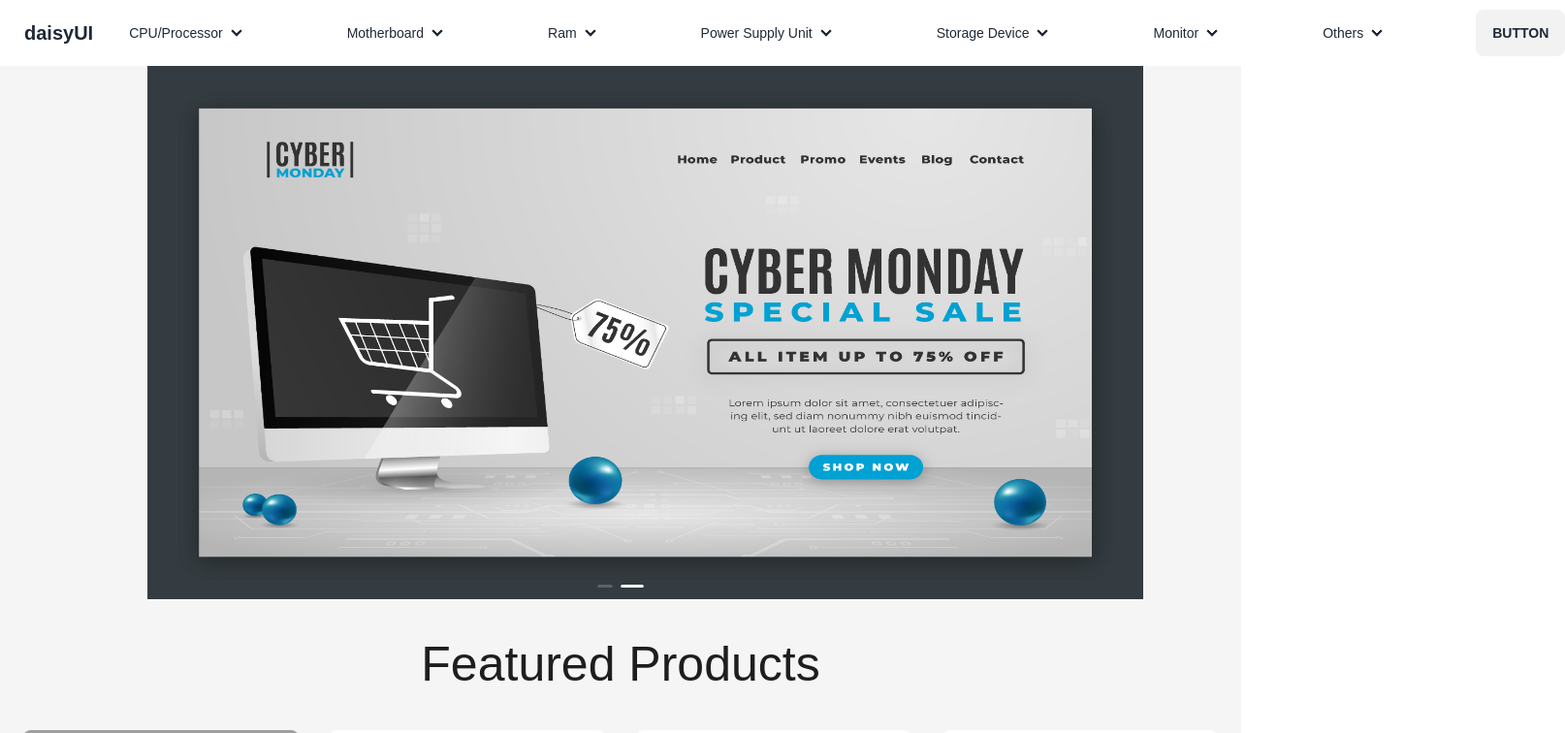
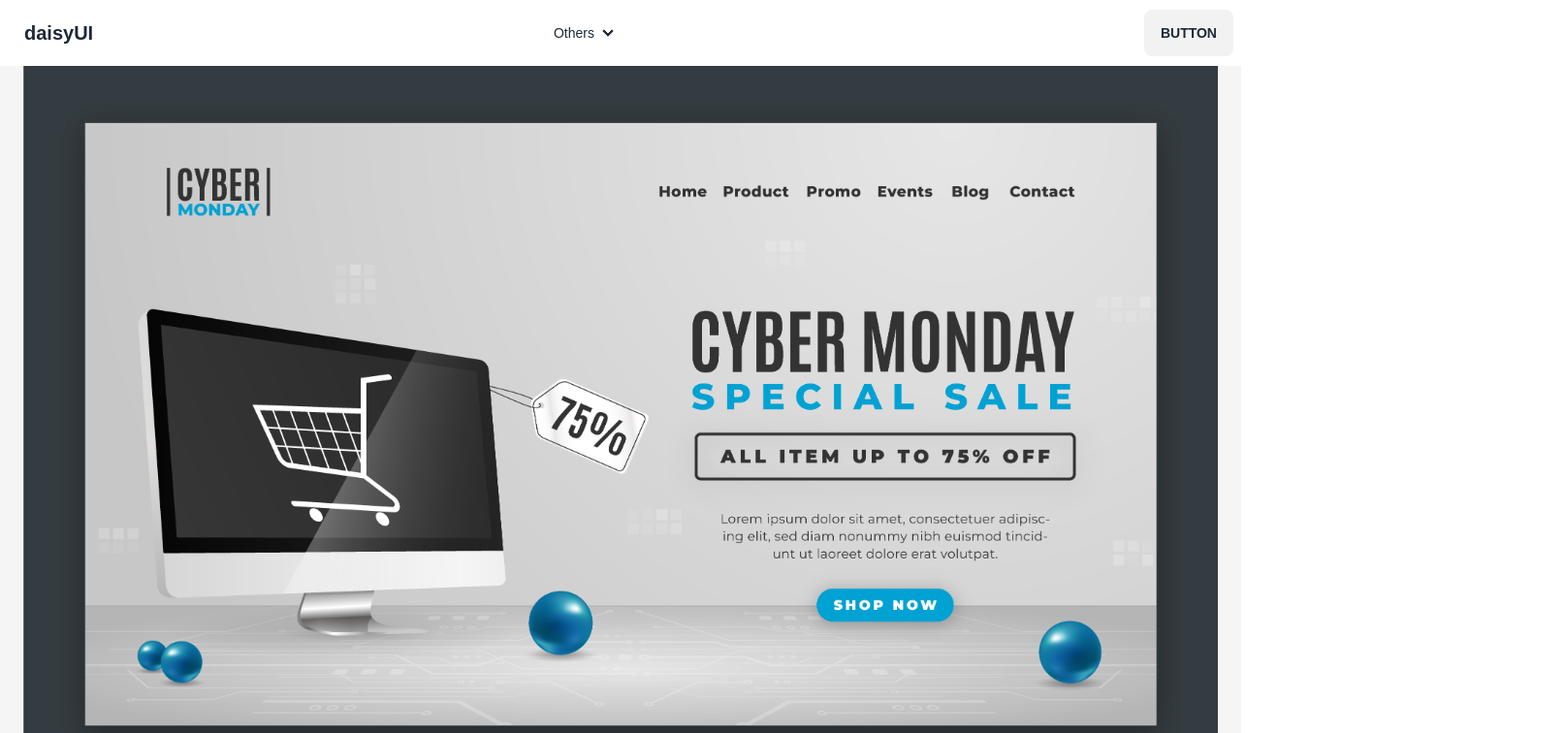
Before and after one commit to nazmu957/pc-builder, a Next.js app: page / in a window 1280 px wide. Shown: the top 756 px of the page at 97% size, 1614 px wide, since content can reach past the window. Built offline with nearby package versions, Linux system fonts and the light colour scheme; data requests are answered from the project's data file; grey boxes are pictures that could not be loaded.

Commit message:
solve banner responsive issue

```diff
--- a/src/components/Layouts/RootLayout.js
+++ b/src/components/Layouts/RootLayout.js
@@ -15,23 +15,46 @@ import Link from "next/link";
 const RootLayout = ({ children }) => {
   return (
     <Layout>
-
       <div className="navbar bg-base-100">
         <div className="navbar-start">
           <div className="dropdown">
             <label tabIndex={0} className="btn btn-ghost lg:hidden">
-        <svg xmlns="http://www.w3.org/2000/svg" className="h-5 w-5" fill="none" viewBox="0 0 24 24" stroke="currentColor"><path strokeLinecap="round" strokeLinejoin="round" strokeWidth="2" d="M4 6h16M4 12h8m-8 6h16" /></svg>
+              <svg
+                xmlns="http://www.w3.org/2000/svg"
+                className="h-5 w-5"
+                fill="none"
+                viewBox="0 0 24 24"
+                stroke="currentColor"
+              >
+                <path
+                  strokeLinecap="round"
+                  strokeLinejoin="round"
+                  strokeWidth="2"
+                  d="M4 6h16M4 12h8m-8 6h16"
+                />
+              </svg>
             </label>
-      <ul tabIndex={0} className="menu menu-sm dropdown-content mt-3 z-[1] p-2 shadow bg-base-100 rounded-box w-52">
-        <li><a>Item 1</a></li>
+            <ul
+              tabIndex={0}
+              className="menu menu-sm dropdown-content mt-3 z-[1] p-2 shadow bg-base-100 rounded-box w-52"
+            >
+              <li>
+                <a>Item 1</a>
+              </li>
               <li>
                 <a>Parent</a>
                 <ul className="p-2">
-            <li><a>Submenu 1</a></li>
-            <li><a>Submenu 2</a></li>
+                  <li>
+                    <a>Submenu 1</a>
+                  </li>
+                  <li>
+                    <a>Submenu 2</a>
+                  </li>
                 </ul>
               </li>
-        <li><a>Item 3</a></li>
+              <li>
+                <a>Item 3</a>
+              </li>
             </ul>
           </div>
           <a className="btn btn-ghost normal-case text-xl">daisyUI</a>
@@ -39,85 +62,30 @@ const RootLayout = ({ children }) => {
         <div className="navbar-center hidden lg:flex">
           <ul className="menu menu-horizontal px-1">
 
-      <li style={{ marginRight: "5rem"}} tabIndex={0}>
+
+
+
+
+
+            <li style={{ marginRight: "5rem" }} tabIndex={0}>
               <details>
-          <summary >CPU/Processor</summary>
-          <ul style={{ width: "10rem",zIndex: "1000" }} className="p-2">
-            <li><a>Submenu kdfsng kdf</a></li>
-            <li><a>Submenu kdfgdf</a></li>
-            <li><a>Submenu dfbfd</a></li>
-            <li><a>Submenu dfkjhgd</a></li>
+                <summary>Others</summary>
+                <ul style={{ width: "10rem", zIndex: "1000" }} className="p-2">
+                  <li>
+                    <a>Submenu kdfsng kdf</a>
+                  </li>
+                  <li>
+                    <a>Submenu kdfgdf</a>
+                  </li>
+                  <li>
+                    <a>Submenu dfbfd</a>
+                  </li>
+                  <li>
+                    <a>Submenu dfkjhgd</a>
+                  </li>
                 </ul>
               </details>
             </li>
-       <li style={{ marginRight: "5rem"}} tabIndex={0}>
-        <details>
-          <summary >Motherboard</summary>
-          <ul style={{ width: "10rem",zIndex: "1000" }} className="p-2">
-            <li><a>Submenu kdfsng kdf</a></li>
-            <li><a>Submenu kdfgdf</a></li>
-            <li><a>Submenu dfbfd</a></li>
-            <li><a>Submenu dfkjhgd</a></li>
-          </ul>
-        </details>
-      </li>
-       <li style={{ marginRight: "5rem"}} tabIndex={0}>
-        <details>
-          <summary >Ram</summary>
-          <ul style={{ width: "10rem",zIndex: "1000" }} className="p-2">
-            <li><a>Submenu kdfsng kdf</a></li>
-            <li><a>Submenu kdfgdf</a></li>
-            <li><a>Submenu dfbfd</a></li>
-            <li><a>Submenu dfkjhgd</a></li>
-          </ul>
-        </details>
-      </li>
-       <li style={{ marginRight: "5rem"}} tabIndex={0}>
-        <details>
-          <summary >Power Supply Unit</summary>
-          <ul style={{ width: "10rem",zIndex: "1000" }} className="p-2">
-            <li><a>Submenu kdfsng kdf</a></li>
-            <li><a>Submenu kdfgdf</a></li>
-            <li><a>Submenu dfbfd</a></li>
-            <li><a>Submenu dfkjhgd</a></li>
-          </ul>
-        </details>
-      </li>
-       <li style={{ marginRight: "5rem"}} tabIndex={0}>
-        <details>
-          <summary >Storage Device</summary>
-          <ul style={{ width: "10rem",zIndex: "1000" }} className="p-2">
-            <li><a>Submenu kdfsng kdf</a></li>
-            <li><a>Submenu kdfgdf</a></li>
-            <li><a>Submenu dfbfd</a></li>
-            <li><a>Submenu dfkjhgd</a></li>
-          </ul>
-        </details>
-      </li>
-       <li style={{ marginRight: "5rem"}} tabIndex={0}>
-        <details>
-          <summary >Monitor</summary>
-          <ul style={{ width: "10rem",zIndex: "1000" }} className="p-2">
-            <li><a>Submenu kdfsng kdf</a></li>
-            <li><a>Submenu kdfgdf</a></li>
-            <li><a>Submenu dfbfd</a></li>
-            <li><a>Submenu dfkjhgd</a></li>
-          </ul>
-        </details>
-      </li>
-       <li style={{ marginRight: "5rem"}} tabIndex={0}>
-        <details>
-          <summary >Others</summary>
-          <ul style={{ width: "10rem",zIndex: "1000" }} className="p-2">
-            <li><a>Submenu kdfsng kdf</a></li>
-            <li><a>Submenu kdfgdf</a></li>
-            <li><a>Submenu dfbfd</a></li>
-            <li><a>Submenu dfkjhgd</a></li>
-          </ul>
-        </details>
-      </li>
-
-
           </ul>
         </div>
         <div className="navbar-end">
@@ -125,15 +93,10 @@ const RootLayout = ({ children }) => {
         </div>
       </div>
 
-
-
       <Content
-
         style={{
           padding: "0 24px",
           minHeight: "100vh",
-
-
         }}
       >
         {children}
@@ -182,7 +145,6 @@ const RootLayout = ({ children }) => {
           <a className="link link-hover">Android</a>
         </div>
       </footer>
-
     </Layout>
   );
 };
--- a/src/components/UI/Banner.js
+++ b/src/components/UI/Banner.js
@@ -1,56 +1,24 @@
-import { Col, Row, Carousel } from "antd";
-import {
-  ArrowRightOutlined,
-  CalendarOutlined,
-  CommentOutlined,
-  ProfileOutlined,
-} from "@ant-design/icons";
-import Image from "next/image";
+import React from "react";
+import { Carousel } from "antd";
+
 import DrawingImage from "@/assets/images/banner-images/banner1.jpg";
 import EagleImage from "@/assets/images/banner-images/banner2.jpg";
 
+import Image from "next/image";
 const contentStyle = {
-  height: "550px",
-  color: "#000",
-  marginLeft: "8rem"
-
+  height: "560px",
+  color: "#fff",
+  lineHeight: "160px",
+  textAlign: "center",
+  background: "#364d79",
 };
-
 const Banner = () => (
-  <Carousel effect="fade" autoplay style={{ margin: "0px 0px" }}>
-    {/* slider-1 */}
+  <Carousel autoplay>
     <div>
-      <Row>
-
-
-        <Col
-          lg={{
-            span: 20,
-          }}
-          style={contentStyle}
-        >
-          <Image src={DrawingImage} fill alt="drawing_image" />
-        </Col>
-      </Row>
+      <Image src={EagleImage} alt="image" />
     </div>
-    {/* slider-2 */}
     <div>
-      <Row>
-
-        <Col
-          lg={{
-            span: 20,
-          }}
-          style={contentStyle}
-        >
-          <Image
-            src={EagleImage}
-            fill
-            alt="eagle_image"
-            style={{ grayScale: "-1" }}
-          />
-        </Col>
-      </Row>
+      <Image src={EagleImage} alt="image" />
     </div>
   </Carousel>
 );
```
Lines whose indentation alone changed are shown as unchanged.
